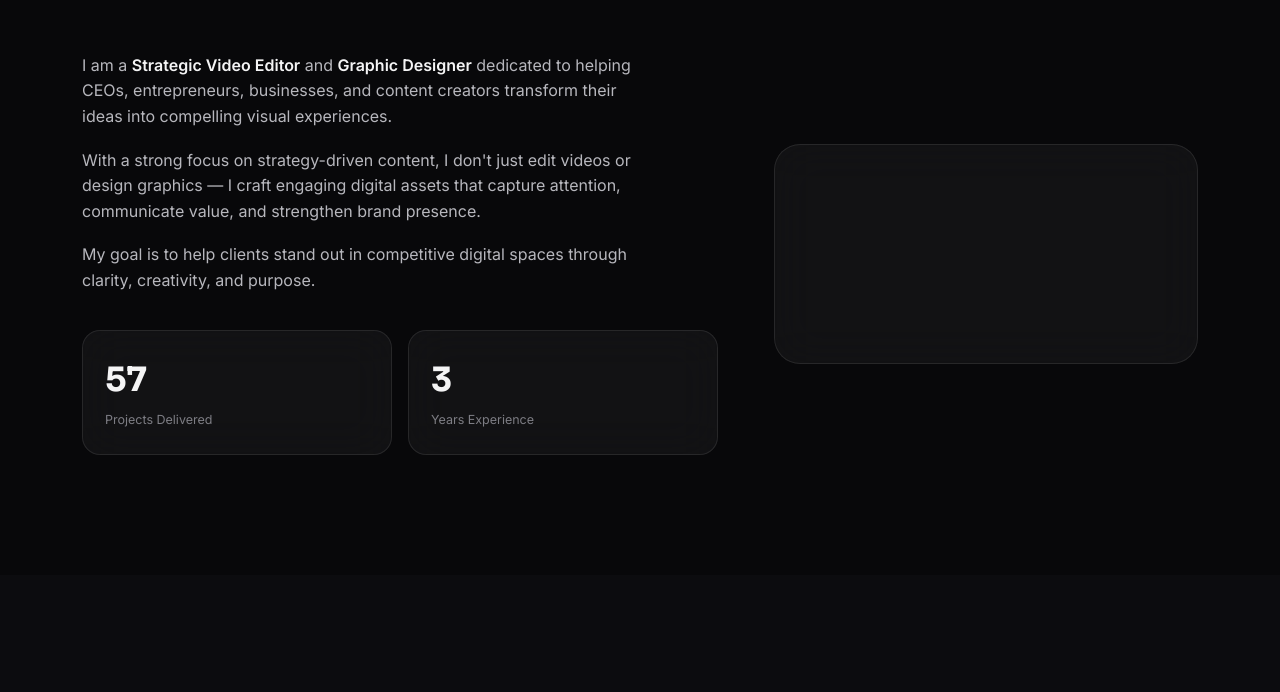
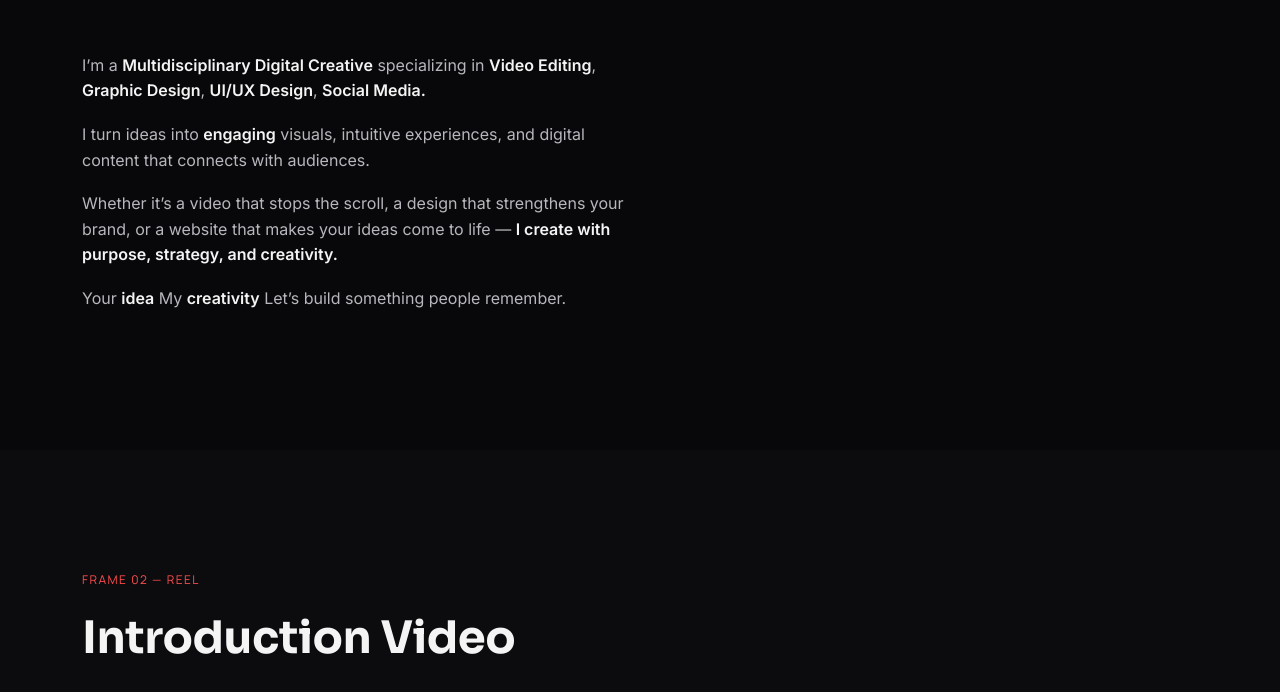
Before and after one commit to akariiJaee/jaemanalo.portfolio, a plain HTML site: page index.html in a window 1280 px wide. Shown: the part 1028-1720 px from the top of the page. Drawn offline with Linux system fonts and the light colour scheme.

```diff
--- a/index.html
+++ b/index.html
@@ -191,37 +191,17 @@
     <div class="about-grid">
       <div class="about-copy reveal">
         <p>
-          I am a <strong>Strategic Video Editor</strong> and <strong>Graphic Designer</strong> dedicated to
-          helping CEOs, entrepreneurs, businesses, and content creators transform their ideas into
-          compelling visual experiences.
+        I’m a <strong>Multidisciplinary Digital Creative</strong> specializing in <strong>Video Editing</strong>, <strong>Graphic Design</strong>, <strong>UI/UX Design</strong>, <strong>Social Media.</strong>
         </p>
         <p>
-          With a strong focus on strategy-driven content, I don't just edit videos or design graphics —
-          I craft engaging digital assets that capture attention, communicate value, and strengthen
-          brand presence.
+          I turn ideas into <strong>engaging</strong> visuals, intuitive experiences, and digital content that connects with audiences.
         </p>
         <p>
-          My goal is to help clients stand out in competitive digital spaces through clarity, creativity,
-          and purpose.
+         Whether it’s a video that stops the scroll, a design that strengthens your brand, or a website that makes your ideas come to life — <strong>I create with purpose, strategy, and creativity.</strong>
         </p>
-
-        <div class="about-stats">
-          <div class="stat-card">
-            <span class="stat-num" data-count="57">0</span>
-            <span class="stat-label">Projects Delivered</span>
-          </div>
-          <div class="stat-card">
-            <span class="stat-num" data-count="3">0</span>
-            <span class="stat-label">Years Experience</span>
-          </div>
-        </div>
-      </div>
-
-      <div class="about-visual reveal">
-        <div class="waveform" id="waveform"></div>
-      </div>
-    </div>
-  </div>
+        <P>
+          Your <strong>idea</strong> My <strong>creativity</strong> Let’s build something people remember.
+        </P>
 </section>
 
 <!-- ============ INTRO VIDEO SECTION ============ -->
@@ -608,7 +588,7 @@
             <label for="projectType">Project Type</label>
             <select id="projectType" name="projectType" required>
               <option value="" disabled selected>Select a service</option>
-              <option value="video">Strategic Video Editing</option>
+              <option value="video">Video Editing</option>
               <option value="graphic">Graphic Design</option>
               <option value="uiux">UI/UX Design</option>
               <option value="encoding">Encoding</option>
```
